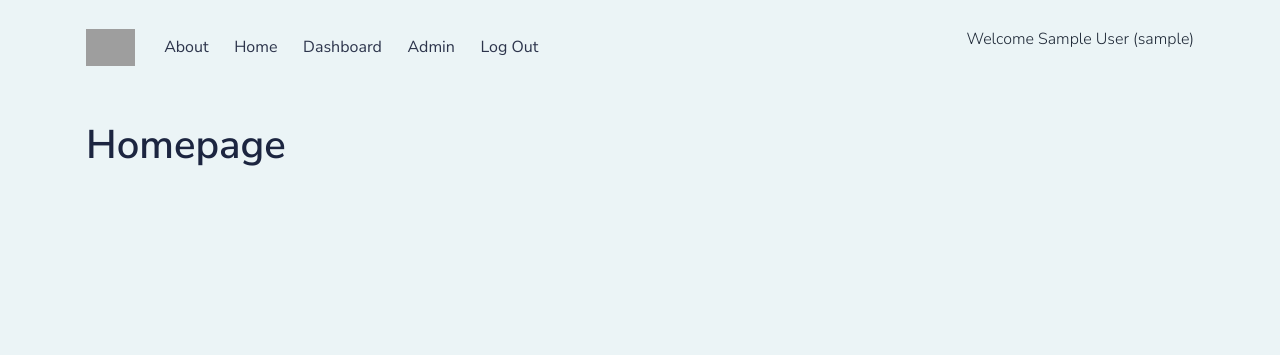
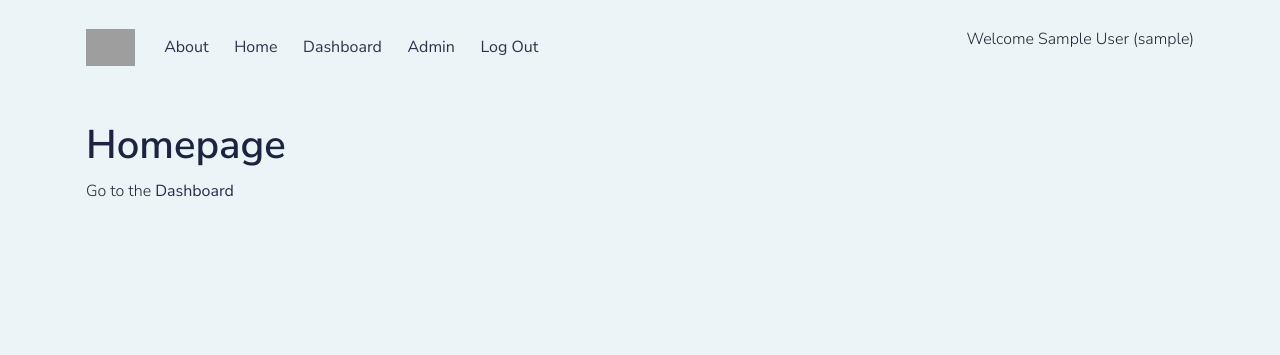
Before and after one commit to youngsoul/django-particle-dashboard, a Django app: page / in a window 1280 px wide. Shown: the top 355 px of the page. Run offline with Django 4.2, Linux system fonts and the light colour scheme; the visitor is signed in with stand-in values (Sample User, id 1); parts of the project's set-up code (start-up, migrations or seed data) failed here and were passed over; some libraries are stand-ins or nearby versions; grey boxes are pictures that could not be loaded.

Commit message:
add link to dashboard on home until I get the collapse working

```diff
--- a/templates/pages/home.html
+++ b/templates/pages/home.html
@@ -2,4 +2,7 @@
 
 {% block content %}
 <h1>Homepage</h1>
+
+    <p>Go to the <a href="{% url 'dashboard' %}">Dashboard</a> </p>
+
 {% endblock content %}
```
